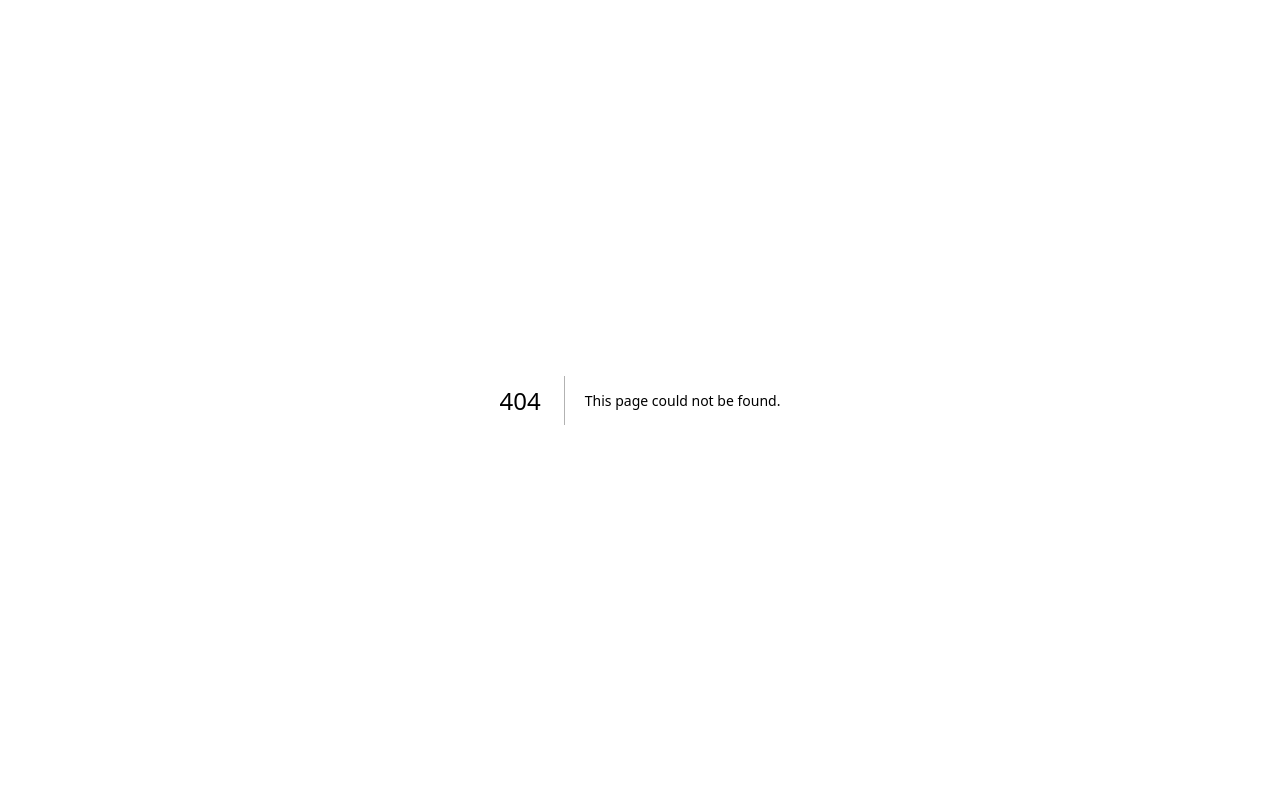
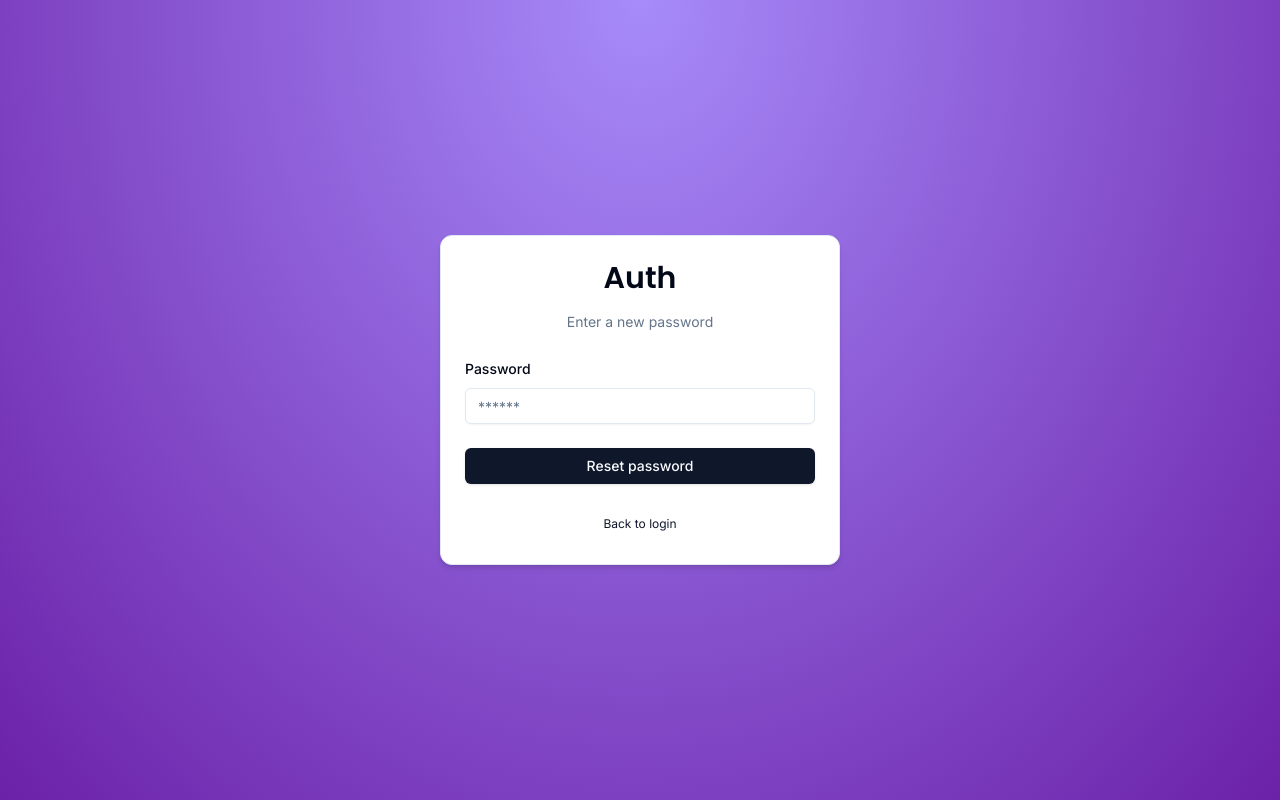
Before and after one commit to FelipeGangrel/nextjs-auth, a Next.js app: page /auth/new-password in a window 1280 px wide. Before the commit this address had no page. Built offline with nearby package versions, Linux system fonts and the light colour scheme.

Commit message:
Add new password page and form component

```diff
--- /dev/null
+++ b/src/app/auth/new-password/page.tsx
@@ -0,0 +1,5 @@
+import { NewPasswordForm } from '@/components/auth/new-password-form'
+
+export default function NewPasswordPage() {
+  return <NewPasswordForm />
+}
--- /dev/null
+++ b/src/components/auth/new-password-form.tsx
@@ -0,0 +1,93 @@
+'use client'
+
+import { zodResolver } from '@hookform/resolvers/zod'
+import { useSearchParams } from 'next/navigation'
+import { useState, useTransition } from 'react'
+import { useForm } from 'react-hook-form'
+import * as z from 'zod'
+
+import { newPassword } from '@/actions/new-password'
+import { Message } from '@/components/message'
+import { Button } from '@/components/ui/button'
+import {
+  Form,
+  FormControl,
+  FormField,
+  FormItem,
+  FormLabel,
+  FormMessage,
+} from '@/components/ui/form'
+import { Input } from '@/components/ui/input'
+import { appRoutes } from '@/lib/routes'
+import { NewPasswordSchema } from '@/schemas'
+
+import { CardWrapper } from './card-wrapper'
+
+type FieldValues = z.infer<typeof NewPasswordSchema>
+
+export const NewPasswordForm = () => {
+  const searchParams = useSearchParams()
+  const token = searchParams.get('token')
+
+  const [isPending, startTransition] = useTransition()
+  const [errorMessage, setErrorMessage] = useState<string | undefined>()
+  const [successMessage, setSuccessMessage] = useState<string | undefined>()
+
+  const form = useForm<FieldValues>({
+    resolver: zodResolver(NewPasswordSchema),
+    defaultValues: {
+      password: '',
+    },
+  })
+
+  const handleSubmit = (values: FieldValues) => {
+    setErrorMessage(undefined)
+    setSuccessMessage(undefined)
+    startTransition(() => {
+      newPassword(values, token).then((response) => {
+        setErrorMessage(response?.error)
+        setSuccessMessage(response?.success)
+      })
+    })
+  }
+
+  return (
+    <CardWrapper
+      headerLabel="Enter a new password"
+      backButtonLabel="Back to login"
+      backButtonHref={appRoutes.auth.login()}
+    >
+      <Form {...form}>
+        <form onSubmit={form.handleSubmit(handleSubmit)} className="space-y-6">
+          <div className="space-y-4">
+            <FormField
+              control={form.control}
+              name="password"
+              render={({ field }) => (
+                <FormItem>
+                  <FormLabel>Password</FormLabel>
+                  <FormControl>
+                    <Input
+                      {...field}
+                      type="password"
+                      disabled={isPending}
+                      placeholder="******"
+                    />
+                  </FormControl>
+                  <FormMessage />
+                </FormItem>
+              )}
+            />
+          </div>
+          {errorMessage && <Message variant="error">{errorMessage}</Message>}
+          {successMessage && (
+            <Message variant="success">{successMessage}</Message>
+          )}
+          <Button disabled={isPending} type="submit" className="w-full">
+            Reset password
+          </Button>
+        </form>
+      </Form>
+    </CardWrapper>
+  )
+}
```
